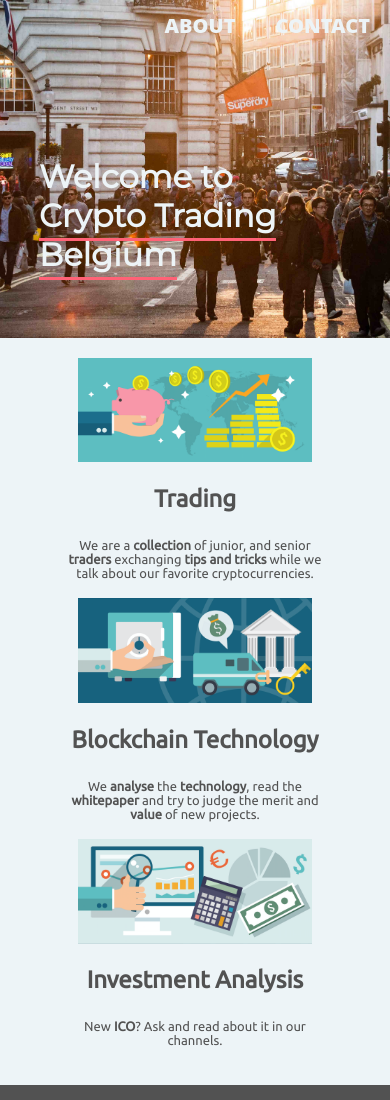
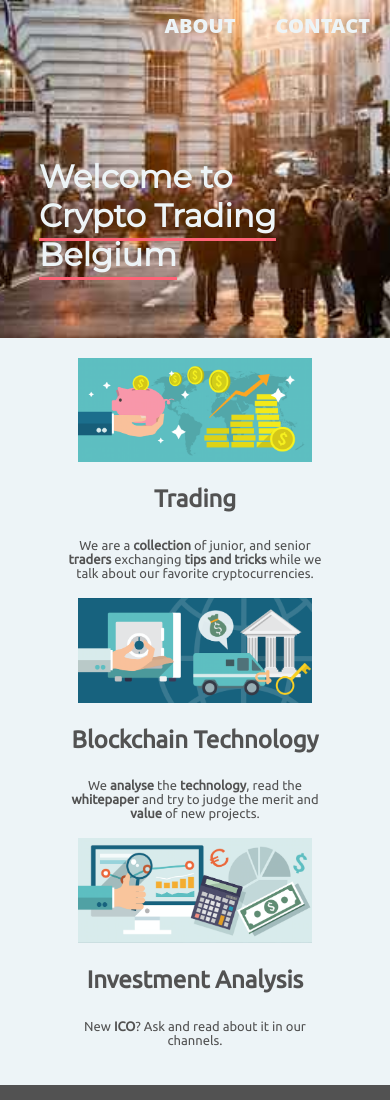
Before and after one commit to cryptotradingbelgium/cb-website, a website: page public/index.html in a window 390 px wide. Shown: the top 1100 px of the page. Drawn offline with Linux system fonts and the light colour scheme.

Commit message:
Responsive images

```diff
--- a/public/index.html
+++ b/public/index.html
@@ -37,21 +37,21 @@
             <div class='container'>
                 <div class='row'>
                     <div class='col-sm-full col-33 text-center'>
-                        <img class='intro-image' src='images/invest.png'>
+                        <img class='intro-image' src='images/invest_700.png' alt='invest'>
                         <h2>Trading</h2>
                         <p class='intro-text'>
                             We are a <b>collection</b> of junior, and senior <b>traders</b> exchanging <b>tips and tricks</b> while we talk about our favorite cryptocurrencies.
                         </p>
                     </div>
                     <div class='col-sm-full col-33 text-center'>
-                        <img class='intro-image' src='images/tech.png'>
+                        <img class='intro-image' src='images/tech_700.png' alt='Blockchain Technology'>
                         <h2>Blockchain Technology</h2>
                         <p class='intro-text'>
                             We <b>analyse</b> the <b>technology</b>, read the <b>whitepaper</b> and try to judge the merit and <b>value</b> of new projects.
                         </p>
                     </div>
                     <div class=' col-sm-full col-33 text-center'>
-                        <img class='intro-image' src='images/analytics.png'>
+                        <img class='intro-image' src='images/analytics_700.png' alt='Investment Analysis'>
                         <h2>Investment Analysis</h2>
                         <p class='intro-text'>
                             New <b>ICO</b>? Ask and read about it in our channels.
@@ -69,7 +69,7 @@
                         <p>Talk and banter about cryptocurrencies, and read about your favorite coins. Want to know more about that latest <b>ICO</b>?</p> <p>Come ask us all about it.</p>
                     </div>
                     <div class='col-sm-full col-50 text-center'>
-                        <img class='slack-logo' src='images/ctb_slack_logo.png'>
+                        <img class='slack-logo' src='images/ctb_slack_logo.png' alt='Slack Logo'>
                         <div class='row text-center'>
                             <div class='container text-center'>
                                 <a class='btn btn-sm-full' href='https://slack.com/downloads'>
--- a/sass/ctb_style.scss
+++ b/sass/ctb_style.scss
@@ -106,6 +106,15 @@ section{
 //Header
 .header{
     background-image:       url('/images/ctb_home_hero.jpg');
+    @media (max-width: 1600px) {
+        background-image:   url('/images/ctb_home_hero_1600.jpg');
+    }
+    @media (max-width: 900px) {
+        background-image:   url('/images/ctb_home_hero_900.jpg');
+    }
+    @media (max-width: 500px) {
+        background-image:   url('/images/ctb_home_hero_500.jpg');
+    }
     background-position:    center;
     background-repeat:      no-repeat;
     background-size:        cover;
```
Also changed, not shown: public/css/ctb_style.css, public/images/analytics_700.png (added), public/images/ctb_home_hero_1600.jpg (added), public/images/ctb_home_hero_500.jpg (added), public/images/ctb_home_hero_900.jpg (added), public/images/invest_700.png (added), public/images/tech_700.png (added), 1 other file.
